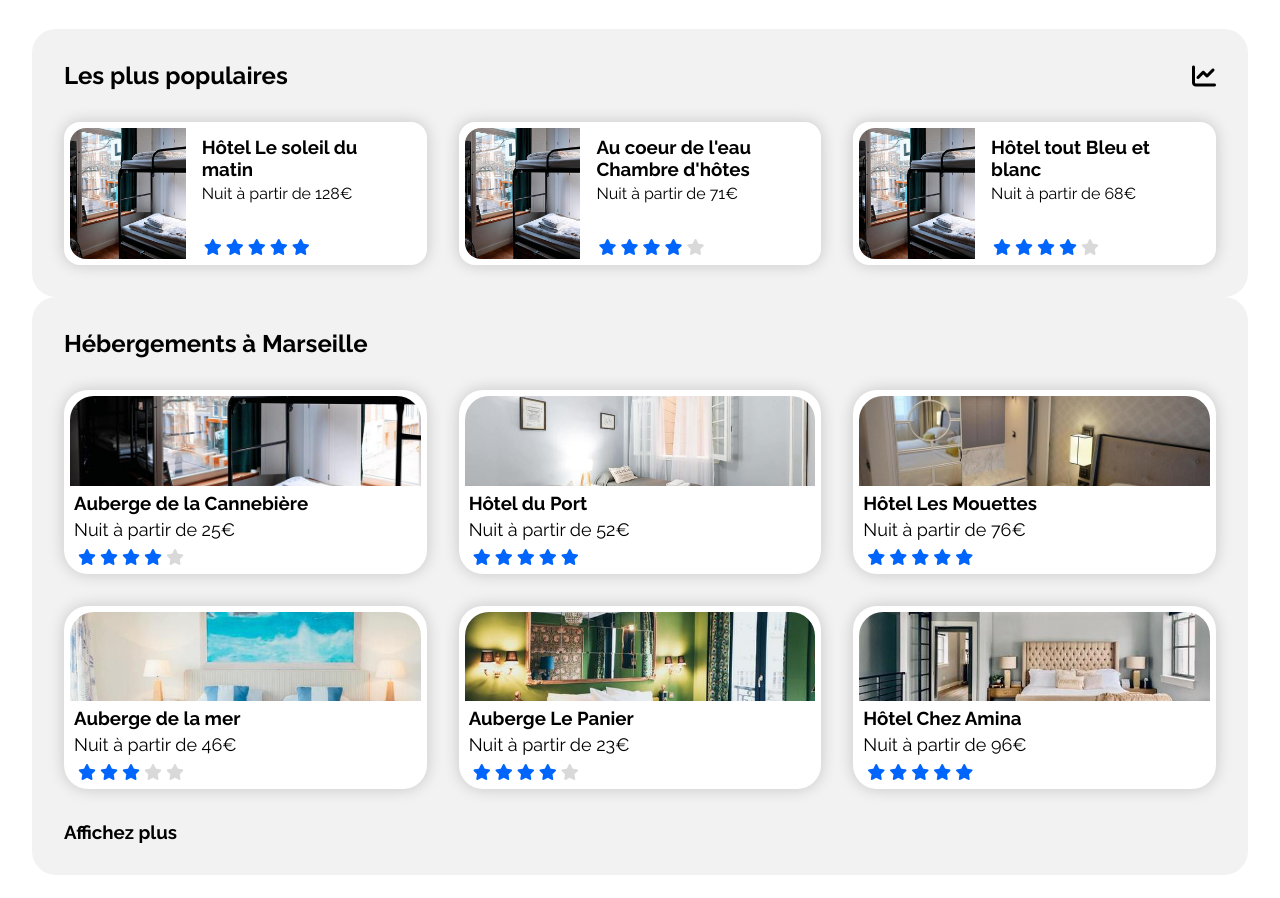
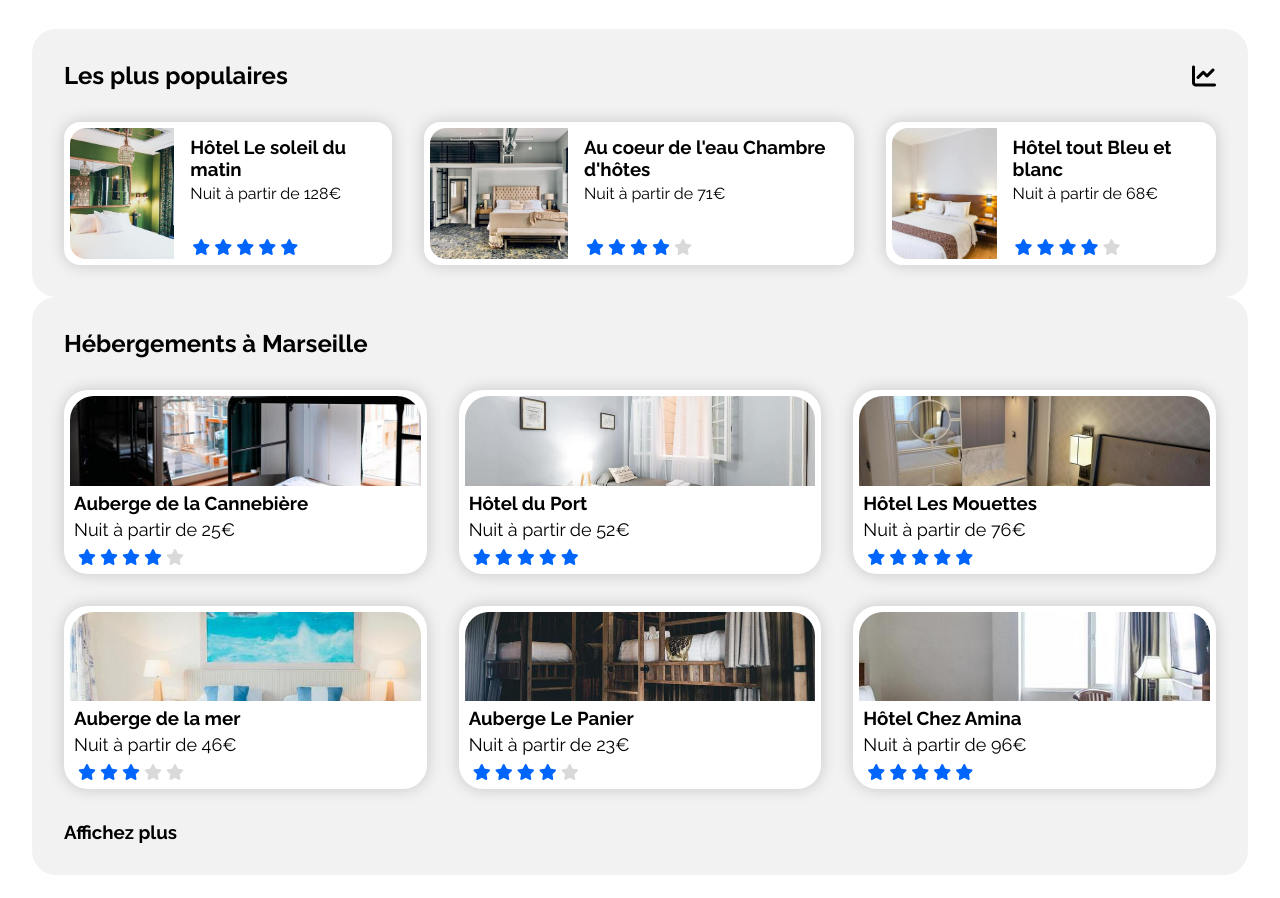
Before and after one commit to EmmanuelCartelli/reservia.com, a plain HTML site: page index.html in a window 1280 px wide. Shown: the part 441-1339 px from the top of the page. Drawn offline with Linux system fonts and the light colour scheme.

Commit message:
Last commit and last push

```diff
--- a/css.css
+++ b/css.css
@@ -147,6 +147,8 @@ i.fas{
 }
 
 .resulticon{
+    min-width: 2rem;
+    min-height: 2rem;
     height: 2rem;
     width: 2rem;
     border: solid 1px #d9d9d9;
@@ -278,6 +280,7 @@ i.fas{
 }
 
 .relativebox{
+    position: relative;
     width: 33%;
     min-width: 33%;
     max-width: 33%;
@@ -285,6 +288,7 @@ i.fas{
 }
 
 .asidesetimg{
+    position: absolute;
     width: 100%;
     height: 100%;
     object-fit: cover;
@@ -408,7 +412,11 @@ a.footerlink:link, a.footerlink:active{
 
 .box:hover, .asidebox:hover, .act:hover, .f:hover{
 
-    transform: scale(1.05);
+    transform: scale(1.04);
+}
+
+.box, .asidebox, .act, .f{
+    transition-duration: 500ms;
 }
 
 @media (max-width: 1430px){
--- a/index.html
+++ b/index.html
@@ -143,7 +143,7 @@
 
                             <a class="box" href="#">
                                 <div class="imgcontainer">
-                                    <img class="setimg" src="hebergement\emile-guillemot-Bj_rcSC5XfE-unsplash.jpg">
+                                    <img class="setimg" src="hebergement\nicate-lee-kT-ZyaiwBe0-unsplash.jpg">
                                 </div>
                                 <h3>Auberge Le Panier</h3>
                                 <p>Nuit à partir de 23€</p>
@@ -158,7 +158,7 @@
 
                             <a class="box" href="#">
                                 <div class="imgcontainer">
-                                    <img class="setimg" src="hebergement\aw-creative-VGs8z60yT2c-unsplash.jpg">
+                                    <img class="setimg" src="hebergement\febrian-zakaria-M6S1WvfW68A-unsplash.jpg">
                                 </div>
                                 <h3>Hôtel Chez Amina</h3>
                                 <p>Nuit à partir de 96€</p>
@@ -180,7 +180,7 @@
                     </h2>
                     <a class="asidebox" href="#">
                         <div class="relativebox">
-                            <img class="asidesetimg" src="hebergement\cannebiere.jpg">
+                            <img class="asidesetimg" src="hebergement\emile-guillemot-Bj_rcSC5XfE-unsplash.jpg">
                         </div>
                         <div class="descricontainer">
                             <div class="describox">
@@ -199,7 +199,7 @@
 
                     <a class="asidebox" href="#">
                         <div class="relativebox">
-                            <img class="asidesetimg" src="hebergement\cannebiere.jpg">
+                            <img class="asidesetimg" src="hebergement\aw-creative-VGs8z60yT2c-unsplash.jpg">
                         </div>
                         <div class="descricontainer">
                             <div class="describox">
@@ -219,7 +219,7 @@
 
                     <a class="asidebox" href="#">
                         <div class="relativebox">
-                          <img class="asidesetimg" src="hebergement\cannebiere.jpg">
+                          <img class="asidesetimg" src="hebergement\febrian-zakaria-sjvU0THccQA-unsplash.jpg">
                          </div>
                          <div class="descricontainer">
                             <div class="describox">
```
